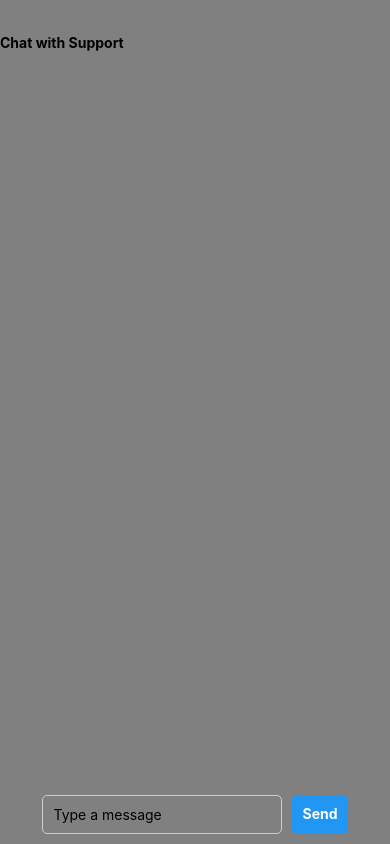
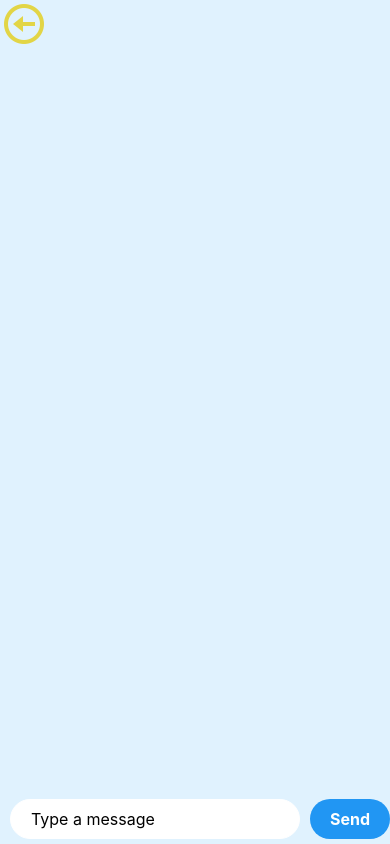
Before and after one commit to maximusmith529/Mogathan, a React Native app in the folder mogathon/: screen /SummaryPage in a window 390 px wide. Built offline with nearby package versions, Linux system fonts and the light colour scheme.

Commit message:
Updated Summary Page
Added bubbles and vanishingKeyboard

```diff
--- a/mogathon/pages/SummaryPage.js
+++ b/mogathon/pages/SummaryPage.js
@@ -1,6 +1,7 @@
 import { StatusBar } from 'expo-status-bar';
-import React, { useRef, useState } from 'react';
-import {
+import React, { useRef, useState, useEffect } from 'react';
+import
+    {
         StyleSheet,
         Text,
         View,
@@ -12,60 +13,72 @@ import {
         ImageBackground,
         Dimensions,
         Animated,
+        KeyboardAvoidingView,
+        Platform,
     } from 'react-native';
 // SummaryPage.js
 
-const SummaryPage = ({route, navigation, initialPrompt }) => {
+const SummaryPage = ({ route, navigation }) =>
+{
     const [messages, setMessages] = useState([]);
     const [newMessage, setNewMessage] = useState('');
+    let summary = route.params?.summary;
+    useEffect(() =>
+    {
+        if (summary)
+        {
+            setMessages([{ text: summary, sender: 'bot' }]);
+        }
+    }, [summary]);
 
-  const handleSend = () => {
-    if (newMessage.trim() !== '') {
+    const handleSend = () =>
+    {
+        if (newMessage.trim() !== '')
+        {
             setMessages([...messages, { text: newMessage, sender: 'user' }]);
             setNewMessage('');
         }
     };
+    const renderMessage = (message, index) =>
+    {
+        const isUser = message.sender === 'user';
+        const messageStyle = isUser ? styles.userMessage : styles.botMessage;
+        const textStyle = isUser ? styles.userMessageText : styles.botMessageText;
+        return (
+            <View key={index} style={[styles.messageContainer, { alignSelf: isUser ? 'flex-end' : 'flex-start' }]}>
+                <View style={[styles.messageBubble, messageStyle]}>
+                    <Text style={textStyle}>{message.text}</Text>
+                </View>
+            </View>
+        );
+    };
 
     return (
-
-      <View style={styles.container}>
+        <KeyboardAvoidingView
+            style={styles.container}
+            behavior={Platform.OS === 'ios' ? 'padding' : 'height'}
+            keyboardVerticalOffset={Platform.OS === 'ios' ? 0 : 25}
+        >
             <View style={styles.header}>
-          <Text style={{ fontWeight: 'bold' }}>Chat with Support</Text>
+                <TouchableOpacity style={styles.backBtnContainer} onPress={() => { navigation.navigate('HomePage') }}>
+                    <Image style={styles.backBtnImage} source={require('../assets/back-btn.png')} />
+                </TouchableOpacity>
             </View>
-        <View style={styles.body}>
-          <Text style={{ fontStyle: 'italic' }}>{initialPrompt}</Text>
+            <View style={styles.chatContainer}>
+                {messages.map(renderMessage)}
             </View>
-        <View style={{ flex: 1, padding: 10 }}>
-          {messages.map((message, index) => (
-            <View
-              key={index}
-              style={{
-                alignSelf: message.sender === 'user' ? 'flex-end' : 'flex-start',
-                backgroundColor: message.sender === 'user' ? '#2196f3' : '#f5f5f5',
-                padding: 10,
-                borderRadius: 5,
-                marginBottom: 10,
-              }}
-            >
-              <Text style={{ color: message.sender === 'user' ? '#fff' : '#000' }}>{message.text}</Text>
-            </View>
-          ))}
-        </View>
-        <View style={{ flexDirection: 'row', padding: 10 }}>
+            <View style={styles.inputContainer}>
                 <TextInput
-            style={{ flex: 1, marginRight: 10, borderRadius: 5, borderWidth: 1, borderColor: '#ccc', padding: 10 }}
+                    style={styles.textInput}
                     placeholder="Type a message"
                     value={newMessage}
                     onChangeText={(text) => setNewMessage(text)}
                 />
-          <TouchableOpacity
-            style={{ backgroundColor: '#2196f3', padding: 10, borderRadius: 5 }}
-            onPress={handleSend}
-          >
-            <Text style={{ color: '#fff', fontWeight: 'bold' }}>Send</Text>
+                <TouchableOpacity style={styles.sendButton} onPress={handleSend}>
+                    <Text style={styles.sendButtonText}>Send</Text>
                 </TouchableOpacity>
             </View>
-      </View>
+        </KeyboardAvoidingView>
     );
 };
 
@@ -90,48 +103,68 @@ export default SummaryPage;
 //     )
 // }
 
+
 const styles = StyleSheet.create({
     container: {
-        display: 'flex',
-        flexDirection: 'column',
         flex: 1,
-        width: '100%',
-        height: '100%',
+        backgroundColor: '#e0f2fe',
+    },
+    chatContainer: {
+        flex: 1,
+        paddingHorizontal: 10,
+    },
+    messageContainer: {
+        marginVertical: 5,
+    },
+    messageBubble: {
+        borderRadius: 20,
+        paddingVertical: 10,
+        paddingHorizontal: 15,
+        maxWidth: '80%',
+    },
+    userMessage: {
+        backgroundColor: '#2196F3',
+        alignSelf: 'flex-end',
+    },
+    botMessage: {
+        backgroundColor: '#F5F5F5',
+        alignSelf: 'flex-start',
+    },
+    userMessageText: {
+        color: '#FFFFFF',
+        fontSize: 16,
+    },
+    botMessageText: {
+        color: '#000000',
+        fontSize: 16,
+    },
+    inputContainer: {
+        flexDirection: 'row',
         alignItems: 'center',
-        justifyContent: 'center',
-        backgroundColor: 'grey'
+        paddingHorizontal: 10,
+        paddingVertical: 5,
+
     },
-	header: {
-        height: '10%',
-        width: '100%',
-        justifyContent: 'center',
-        alignItems: 'flex-start'
+    textInput: {
+        flex: 1,
+        height: 40,
+        borderRadius: 20,
+        borderWidth: 1,
+        borderColor: 'white',
+        backgroundColor: 'white',
+        paddingHorizontal: 20,
+        fontSize: 16,
+        marginRight: 10,
     },
-	backBtnContainer: {
-        paddingLeft: 25
+    sendButton: {
+        backgroundColor: '#2196F3',
+        borderRadius: 20,
+        paddingHorizontal: 20,
+        paddingVertical: 10,
     },
-	backBtnImage: {
-        width: 40,
-        height: 40
+    sendButtonText: {
+        color: '#FFFFFF',
+        fontSize: 16,
+        fontWeight: 'bold',
     },
-	body: {
-        display: 'flex',
-        flexDirection: 'row',
-        height: '80%',
-        width: '100%',
-        alignItems: 'center',
-        justifyContent: 'space-evenly',
-        paddingBottom: 75,
-    },
-    testing: {
-        width: '100%',
-        height: '100%'
-    },
-	scrollView: {
-		backGroundColor: 'white',
-		marginHorizontal: 20
-	},
-	text: {
-		fontSize:18
-	}
 });
```
Lines whose indentation alone changed are shown as unchanged.
